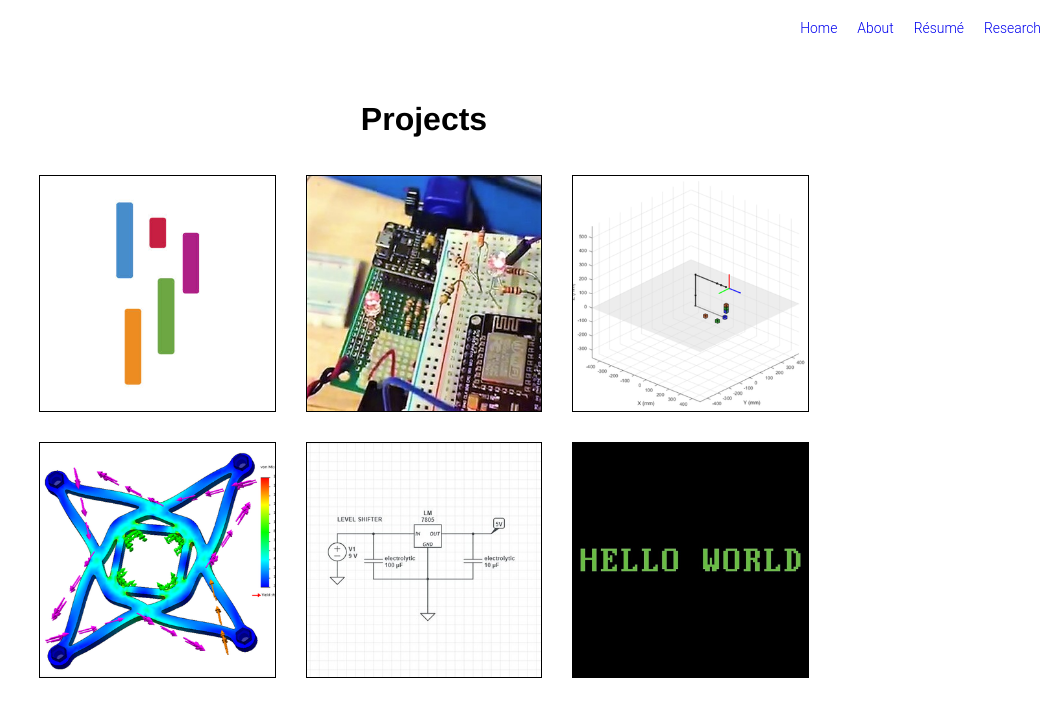
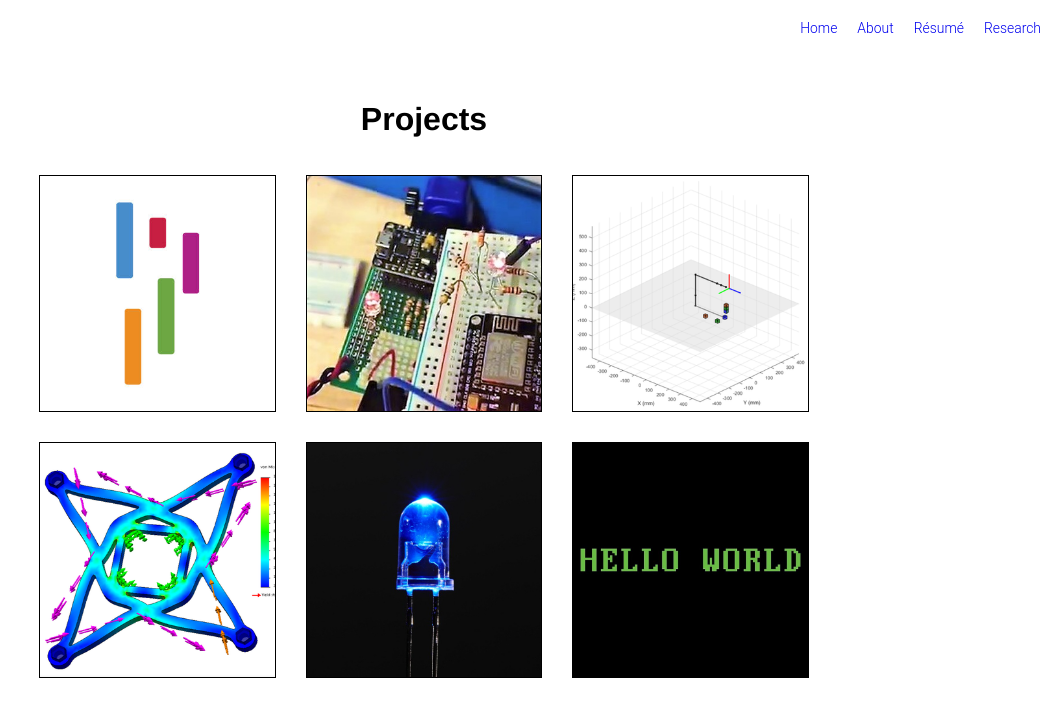
Before and after one commit to susan-z/susan-z.github.io, a Jekyll site: the page projects/index.html, which Jekyll copies as it is, in a window 1280 px wide. Shown: the top 717 px of the page, without its empty margins (216-1280 px from the left). Built offline with Jekyll 4.4.1, drawn with Linux system fonts in a browser that asks for light colours.

Commit message:
changed image for circuits and increased opacity

```diff
--- a/projects/index.html
+++ b/projects/index.html
@@ -135,7 +135,7 @@
 }
 
 .container:hover .overlay {
-  opacity: 0.7;
+  opacity: 0.85;
 }
 
 .text {
@@ -227,7 +227,7 @@
 <div class="col-4">
 <div class="container">
     <a href="https://susan-z.github.io/projects/ESE/">
-  <img class="image" src="https://github.com/susan-z/susan-z.github.io/blob/master/img/circuit.JPG?raw=true" style='border:1px solid #000000'>
+  <img class="image" src="https://github.com/susan-z/susan-z.github.io/blob/master/img/DLDled%20Cropped.jpg?raw=true" style='border:1px solid #000000'>
   <div class="overlay">
     		<div class="text">Electrical Circuits and Systems</div>
   		</div>
```
